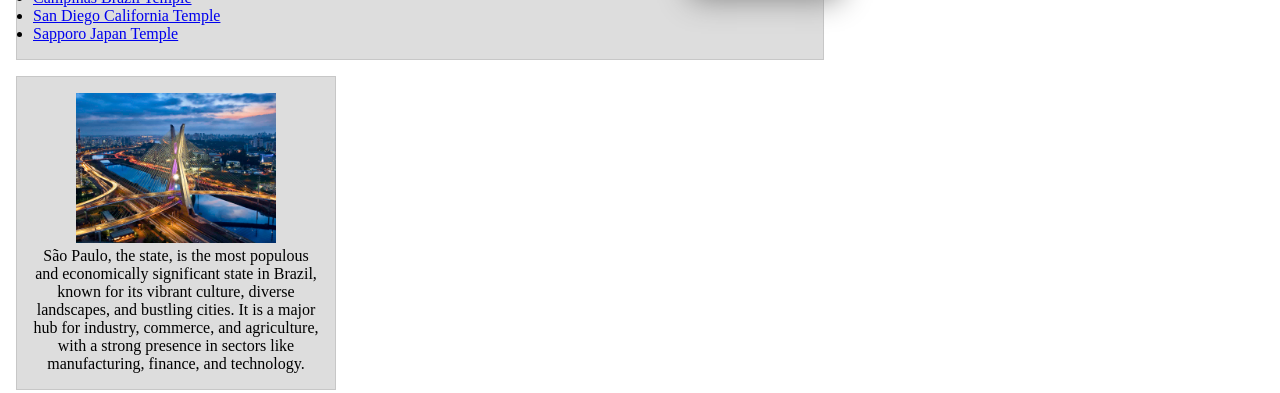
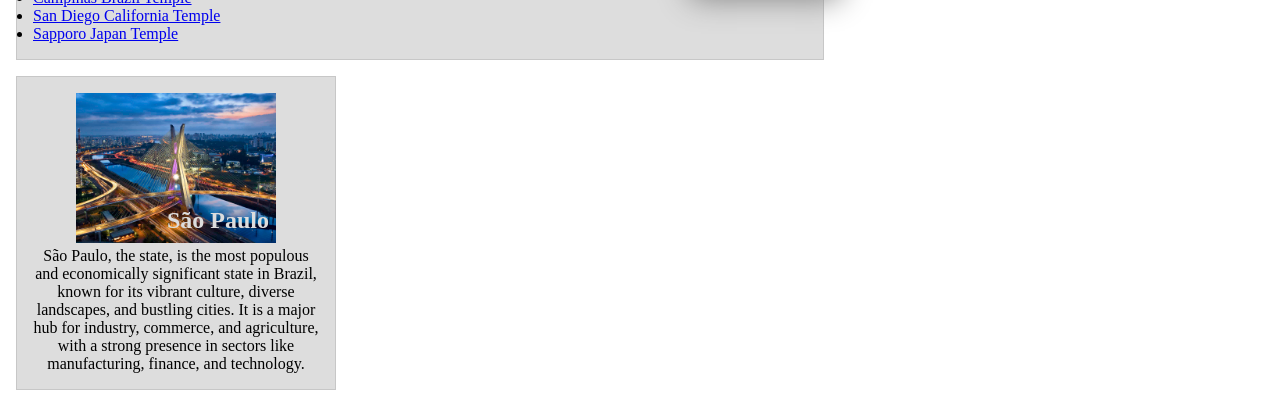
Before and after one commit to AmonApolonio/wdd130, a plain HTML site: page index.html in a window 1280 px wide. Shown: the part 463-856 px from the top of the page. Drawn offline with Linux system fonts and the light colour scheme.

Commit message:
fix: home page css

```diff
--- a/styles/styles.css
+++ b/styles/styles.css
@@ -49,8 +49,8 @@ aside img {
 
 aside h2 {
     position: absolute;
-    top: 565px;
-    left: 80px;
+    top: 130px;
+    left: 150px;
     color: #ddd;
 }
 
```
